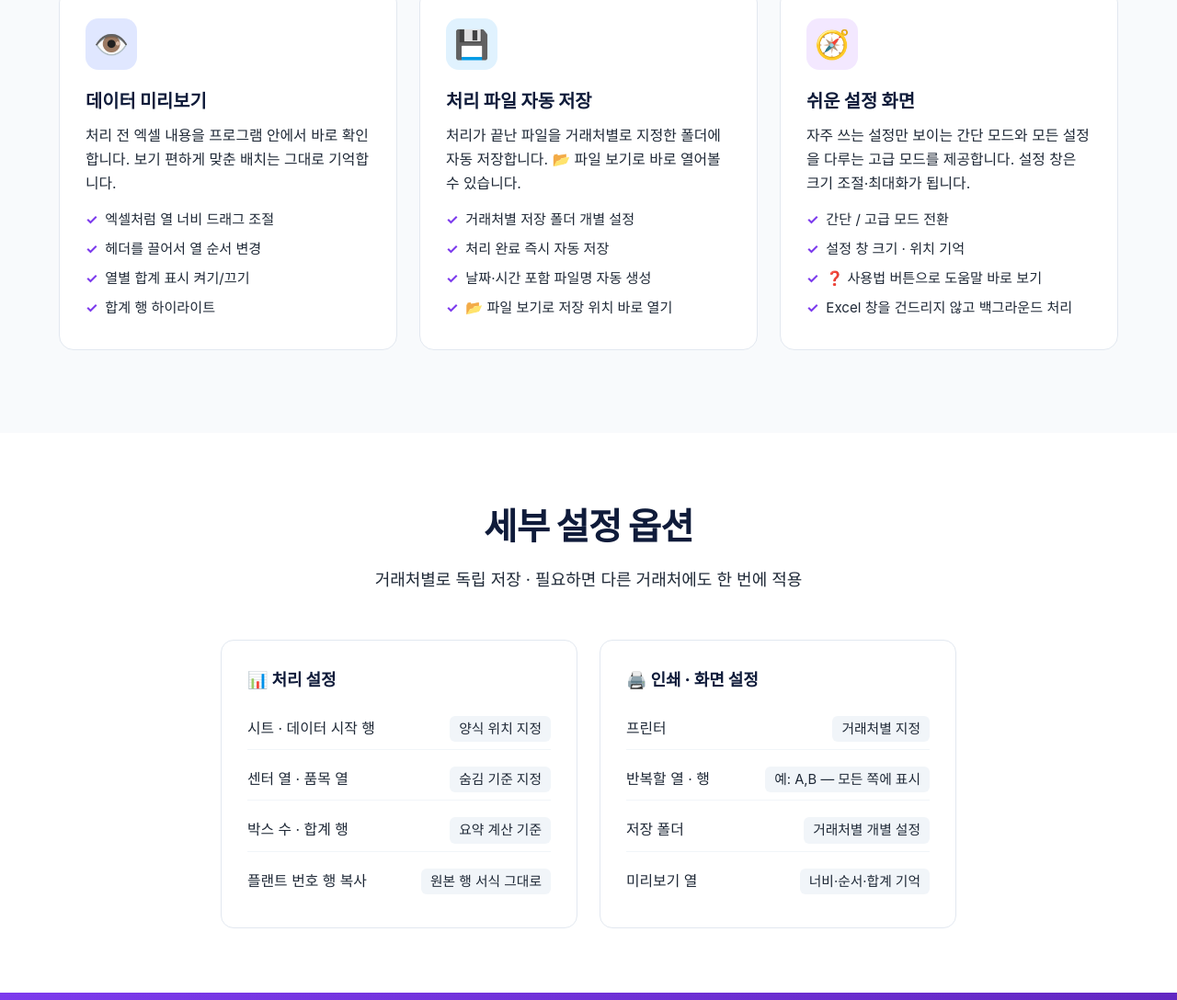
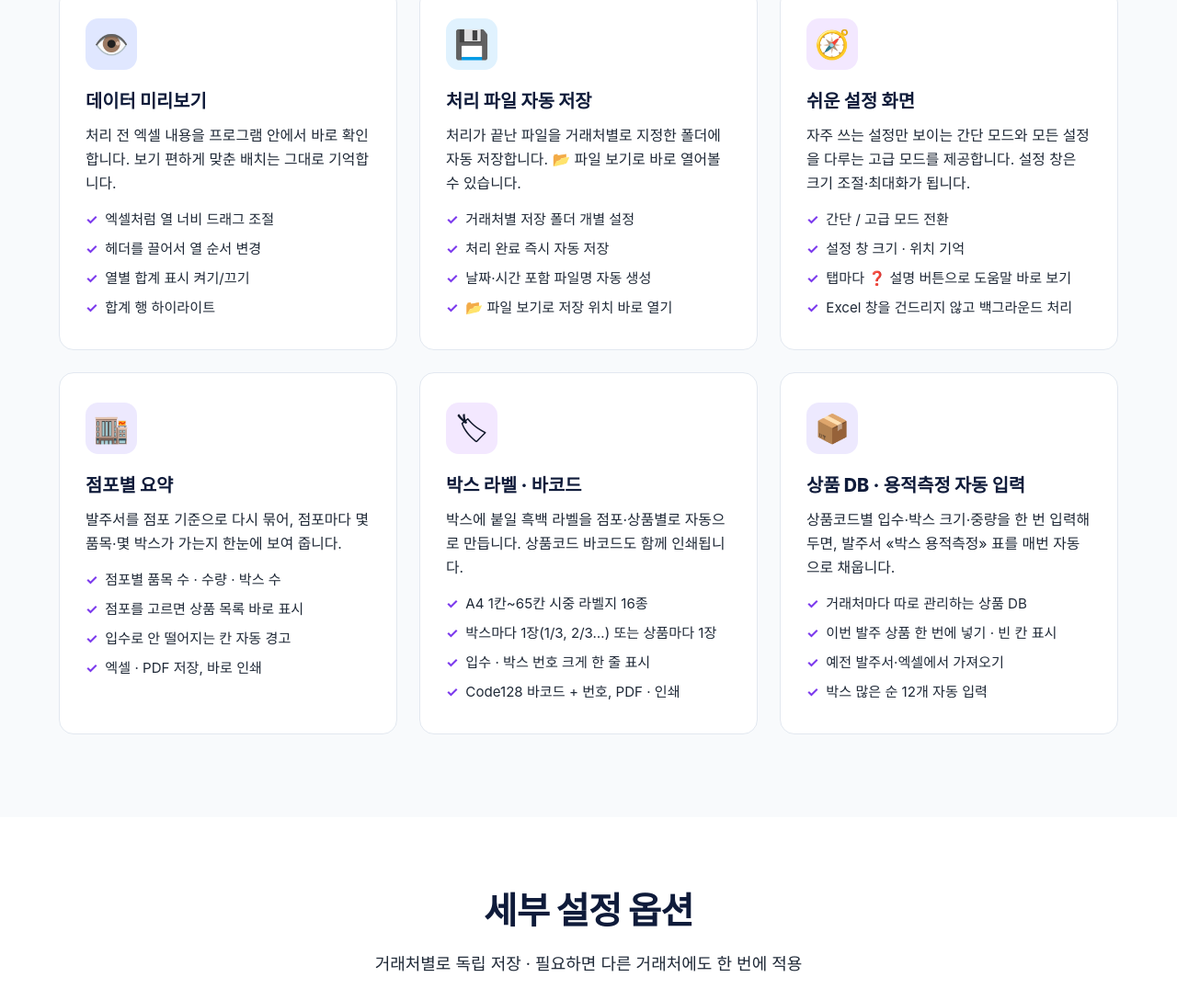
Before and after one commit to dreamsysmj-cloud/soez-site, a plain HTML site: page features_modern.html in a window 1280 px wide. Shown: the part 3347-4435 px from the top of the page at 92% size. Drawn offline with Linux system fonts and the light colour scheme; a web font is replaced by a local one.

Commit message:
웹사이트 갱신 (website_upload.py)

```diff
--- a/features_modern.html
+++ b/features_modern.html
@@ -168,7 +168,7 @@
     <div id="shots-tabs" style="display:flex;gap:8px;justify-content:center;flex-wrap:wrap;margin-bottom:22px;">
       <button class="shot-tab active" data-img="images/screens/modern-main.png" data-cap="메인 화면 — 분류·검색으로 거래처 선택, 엑셀 드래그&드롭, 처리·인쇄·PDF">🖥️ 메인 화면</button>
       <button class="shot-tab" data-img="images/screens/modern-settings.png" data-cap="거래처별 설정 — 간단/고급 모드, 프린터·반복할 열·다른 업체에도 적용">⚙️ 거래처별 설정</button>
-      <button class="shot-tab" data-img="images/screens/modern-clients.png" data-cap="거래처 관리 — 분류·담당자·연락처·주소·메모, 검색으로 빠르게 찾기">🏢 거래처 관리</button>
+      <button class="shot-tab" data-img="images/screens/modern-clients-v2.png" data-cap="거래처 관리 — 분류·담당자·연락처·주소·메모, 검색으로 빠르게 찾기">🏢 거래처 관리</button>
     </div>
     <div style="max-width:980px;margin:0 auto;">
       <div style="background:#0F1B3A;border-radius:14px;padding:10px;box-shadow:0 20px 50px -20px rgba(15,27,58,.4);">
@@ -291,8 +291,44 @@
         <ul>
           <li>간단 / 고급 모드 전환</li>
           <li>설정 창 크기 · 위치 기억</li>
-          <li>❓ 사용법 버튼으로 도움말 바로 보기</li>
+          <li>탭마다 ❓ 설명 버튼으로 도움말 바로 보기</li>
           <li>Excel 창을 건드리지 않고 백그라운드 처리</li>
+        </ul>
+      </div>
+
+      <div class="feat-card">
+        <div class="feat-icon-wrap" style="background:#EDE9FE;">🏬</div>
+        <h3>점포별 요약</h3>
+        <p>발주서를 점포 기준으로 다시 묶어, 점포마다 몇 품목·몇 박스가 가는지 한눈에 보여 줍니다.</p>
+        <ul>
+          <li>점포별 품목 수 · 수량 · 박스 수</li>
+          <li>점포를 고르면 상품 목록 바로 표시</li>
+          <li>입수로 안 떨어지는 칸 자동 경고</li>
+          <li>엑셀 · PDF 저장, 바로 인쇄</li>
+        </ul>
+      </div>
+
+      <div class="feat-card">
+        <div class="feat-icon-wrap" style="background:#F3E8FF;">🏷</div>
+        <h3>박스 라벨 · 바코드</h3>
+        <p>박스에 붙일 흑백 라벨을 점포·상품별로 자동으로 만듭니다. 상품코드 바코드도 함께 인쇄됩니다.</p>
+        <ul>
+          <li>A4 1칸~65칸 시중 라벨지 16종</li>
+          <li>박스마다 1장(1/3, 2/3…) 또는 상품마다 1장</li>
+          <li>입수 · 박스 번호 크게 한 줄 표시</li>
+          <li>Code128 바코드 + 번호, PDF · 인쇄</li>
+        </ul>
+      </div>
+
+      <div class="feat-card">
+        <div class="feat-icon-wrap" style="background:#EDE9FE;">📦</div>
+        <h3>상품 DB · 용적측정 자동 입력</h3>
+        <p>상품코드별 입수·박스 크기·중량을 한 번 입력해 두면, 발주서 «박스 용적측정» 표를 매번 자동으로 채웁니다.</p>
+        <ul>
+          <li>거래처마다 따로 관리하는 상품 DB</li>
+          <li>이번 발주 상품 한 번에 넣기 · 빈 칸 표시</li>
+          <li>예전 발주서·엑셀에서 가져오기</li>
+          <li>박스 많은 순 12개 자동 입력</li>
         </ul>
       </div>
 
```
